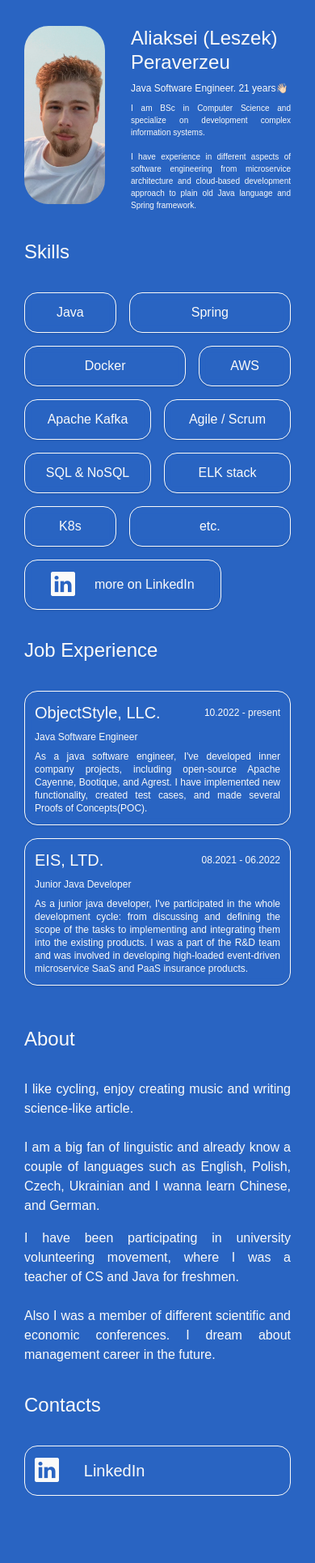
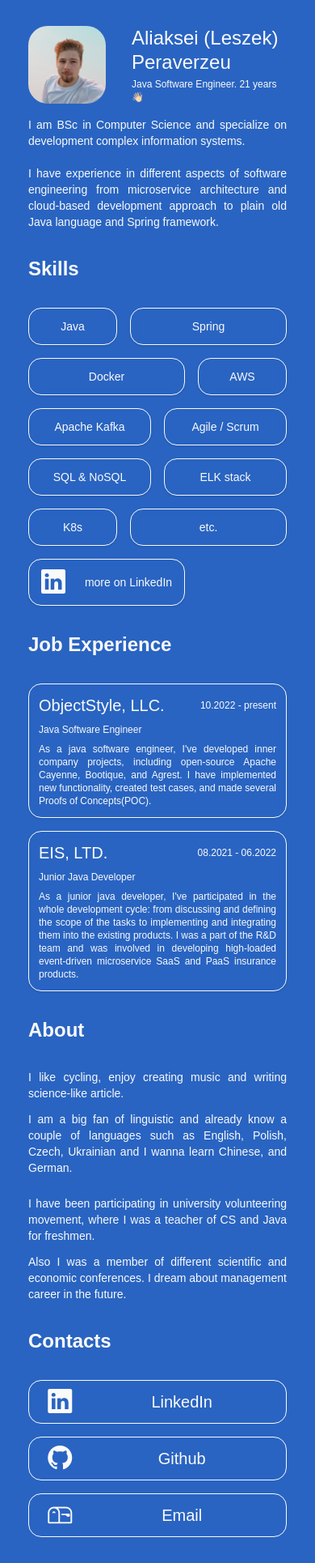
Before and after one commit to aperaverzeu/aperaverzeu.github.io, a React (Vite) app: page / in a window 390 px wide. Shown: the whole page at 81% size. Before the commit the page ends 1879 px from the top, so only its background shows below. Built offline with nearby package versions, Linux system fonts and the light colour scheme.

Commit message:
finish mobile layout, refactor avatar image

```diff
--- a/index.html
+++ b/index.html
@@ -3,7 +3,7 @@
   <head>
     <meta charset="UTF-8" />
     <link rel="icon" type="image/svg+xml" href="/vite.svg" />
-    <meta name="viewport" content="width=device-width, initial-scale=1.0, user-scalable=no" />
+    <meta name="viewport" content="width=device-width, initial-scale=1.0" />
     <title>Aliaksei Peraverzeu</title>
   </head>
   <body>
--- a/src/App.tsx
+++ b/src/App.tsx
@@ -6,7 +6,7 @@ import Contacts from "./components/Contacts.tsx";
 
 export default function App() {
     return (
-        <div className="w-[20.625rem] lg:w-[56.25rem]">
+        <div className="w-80 lg:w-[56.25rem]">
             <Header/>
             <Skills/>
             <Job/>
--- a/src/components/About.tsx
+++ b/src/components/About.tsx
@@ -2,23 +2,21 @@ export default function About() {
     return (
         <div className="flex flex-col">
             <p className="heading">About</p>
-            <div className="flex flex-col space-y-4 text-justify">
-                <div>
+            <div className="flex flex-col space-y-6 text-justify">
+                <div className="flex flex-col space-y-3">
                     <p>
                         I like cycling, enjoy creating music and writing science-like article.
                     </p>
-                    <br/>
                     <p>
                         I am a big fan of linguistic and already know a couple of languages such as English,
                         Polish, Czech, Ukrainian and I wanna learn Chinese, and German.
                     </p>
                 </div>
-                <div>
+                <div className="flex flex-col space-y-3">
                     <p>
                         I have been participating in university volunteering movement, where
                         I was a teacher of CS and Java for freshmen.
                     </p>
-                    <br/>
                     <p>
                         Also I was a member of different scientific and economic conferences.
                         I dream about management career in the future.
--- a/src/components/Contacts.tsx
+++ b/src/components/Contacts.tsx
@@ -2,10 +2,18 @@ export default function Contacts() {
     return (
         <div className="flex flex-col">
             <p className="heading">Contacts</p>
-            <div className="flex flex-col">
-                <div className="flex flex-row items-center rounded-2xl w-full border border-stone-50 p-3">
-                    <i className="bi bi-linkedin text-3xl w-1/5"/>
-                    <p className="text-xl w-4/5 self-center">LinkedIn</p>
+            <div className="flex flex-col space-y-4">
+                <div className="flex flex-row justify-center items-center rounded-2xl w-full border border-stone-50 p-2">
+                    <i className="bi bi-linkedin text-3xl text-center w-1/5"/>
+                    <p className="text-xl text-center w-4/5">LinkedIn</p>
+                </div>
+                <div className="flex flex-row items-center rounded-2xl w-full border border-stone-50 p-2">
+                    <i className="bi bi-github text-3xl text-center w-1/5"/>
+                    <p className="text-xl text-center w-4/5">Github</p>
+                </div>
+                <div className="flex flex-row items-center rounded-2xl w-full border border-stone-50 p-2">
+                    <i className="bi bi-mailbox text-3xl text-center w-1/5"/>
+                    <p className="text-xl text-center w-4/5">Email</p>
                 </div>
             </div>
         </div>
--- a/src/components/Header.tsx
+++ b/src/components/Header.tsx
@@ -1,12 +1,15 @@
 export default function Header() {
     return (
-        <div className="flex flex-row space-x-8 w-[20.625rem]">
-            <img className="w-[100px] h-[220px] rounded-[30px] object-cover"
-                 src="/src/assets/avatar.png" alt="avatar image"/>
-            <div className="flex flex-col space-y-2">
-                <p className="text-[1.5rem] leading-tight">Aliaksei (Leszek) Peraverzeu</p>
-                <p className="text-[0.75rem]">Java Software Engineer. 21 years👋🏻</p>
-                <div className="text-[0.625rem] font-normal text-justify">
+        <div className="flex flex-col space-y-4">
+            <div className="flex flex-row space-x-8 ">
+                <img className="w-24 h-24 rounded-3xl object-cover"
+                     src="/avatar.png" alt="avatar image"/>
+                <div className="flex flex-col space-y-1 self-center">
+                    <p className="text-2xl leading-tight font-medium">Aliaksei (Leszek) Peraverzeu</p>
+                    <p className="text-xs">Java Software Engineer. 21 years👋🏻</p>
+                </div>
+            </div>
+            <div className="text-justify">
                 <p>
                     I am BSc in Computer Science and specialize on development complex information systems.
                 </p>
@@ -18,6 +21,5 @@ export default function Header() {
                 </p>
             </div>
         </div>
-        </div>
     );
 }
--- a/src/components/Job.tsx
+++ b/src/components/Job.tsx
@@ -2,14 +2,14 @@ export default function Job() {
     return (
         <div className="flex flex-col">
             <p className="heading">Job Experience</p>
-            <div className="flex flex-col spacy-y-16">
+            <div className="flex flex-col space-y-4">
                 <div className="job">
                     <div className="flex flex-row justify-between">
-                        <p className="self-center text-xl">ObjectStyle, LLC.</p>
-                        <p className="self-center text-xs">10.2022 - present</p>
+                        <p className="self-center text-xl font-medium">ObjectStyle, LLC.</p>
+                        <p className="self-center">10.2022 - present</p>
                     </div>
-                    <p className="text-xs">Java Software Engineer</p>
-                    <p className="text-xs text-justify">
+                    <p>Java Software Engineer</p>
+                    <p className="text-justify">
                         As a java software engineer, I've developed inner company projects,
                         including open-source Apache Cayenne, Bootique, and Agrest.
                         I have implemented new functionality, created test cases,
@@ -18,11 +18,11 @@ export default function Job() {
                 </div>
                 <div className="job">
                     <div className="flex flex-row justify-between">
-                        <p className="self-center text-xl">EIS, LTD.</p>
-                        <p className="self-center text-xs">08.2021 - 06.2022</p>
+                        <p className="self-center text-xl font-medium">EIS, LTD.</p>
+                        <p className="self-center">08.2021 - 06.2022</p>
                     </div>
-                    <p className="text-xs">Junior Java Developer</p>
-                    <p className="text-xs text-justify">
+                    <p>Junior Java Developer</p>
+                    <p className="text-justify">
                         As a junior java developer, I've participated in the whole development cycle:
                         from discussing and defining the scope of the tasks to implementing and integrating them
                         into the existing products. I was a part of the R&D team and was involved in developing
--- a/src/components/Skills.tsx
+++ b/src/components/Skills.tsx
@@ -13,7 +13,7 @@ export default function Skills() {
                 <p className="skill col-span-4">ELK stack</p>
                 <p className="skill col-span-3">K8s</p>
                 <p className="skill col-span-5">etc.</p>
-                <p className="skill col-span-6 flex flex-row justify-center items-center space-x-6">
+                <p className="skill-link col-span-5 flex flex-row justify-center items-center space-x-6">
                     <i className="bi bi-linkedin text-3xl"/>
                     <p className="align-middle">more on LinkedIn</p>
                 </p>
--- a/src/index.css
+++ b/src/index.css
@@ -5,17 +5,21 @@
 @tailwind utilities;
 
 body {
-    @apply flex flex-col justify-center items-center p-8 bg-[#2964C2] text-stone-50 font-medium;
+    @apply flex flex-col justify-center items-center p-8 bg-[#2964C2] text-stone-50 font-normal text-sm;
 }
 
 .skill {
-    @apply p-3 text-center rounded-2xl border border-stone-50 bg-opacity-0 shadow backdrop-blur-sm;
+    @apply p-3 text-center rounded-2xl border border-stone-50 shadow backdrop-blur-sm font-medium;
+}
+
+.skill-link {
+    @apply p-2.5 text-center rounded-2xl border border-stone-50 shadow backdrop-blur-sm font-medium;
 }
 
 .job {
-    @apply flex flex-col space-y-2 rounded-2xl border border-stone-50 bg-opacity-0 shadow backdrop-blur-sm p-3 font-normal mb-4;
+    @apply flex flex-col space-y-2 p-3 rounded-2xl border border-stone-50 shadow backdrop-blur-sm font-normal text-xs;
 }
 
 .heading {
-    @apply text-[1.5rem] mt-8 mb-8;
+    @apply text-2xl font-semibold my-8;
 }
```
Also changed, not shown: public/avatar.png (renamed from src/assets/avatar.png). Lines whose indentation alone changed are shown as unchanged.
